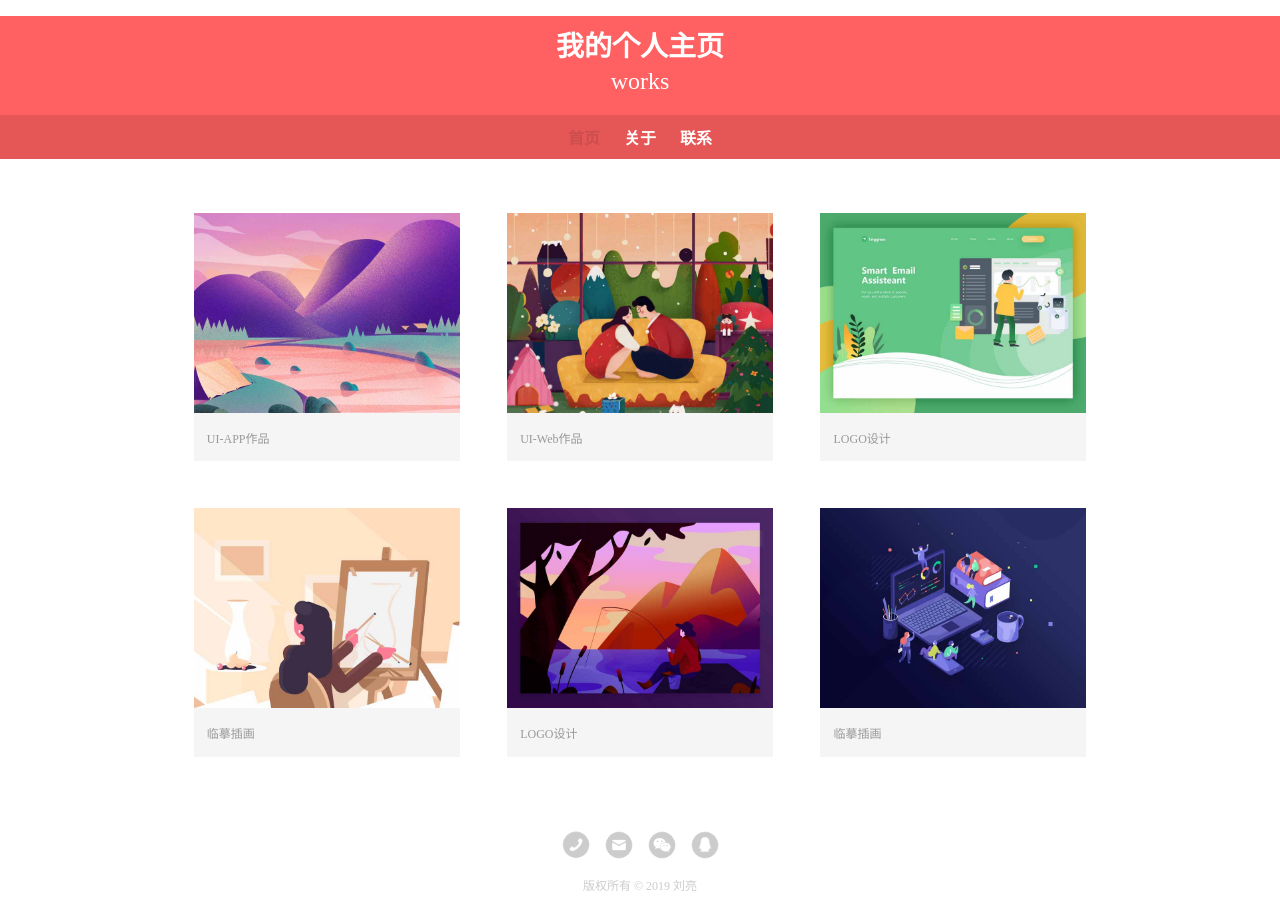
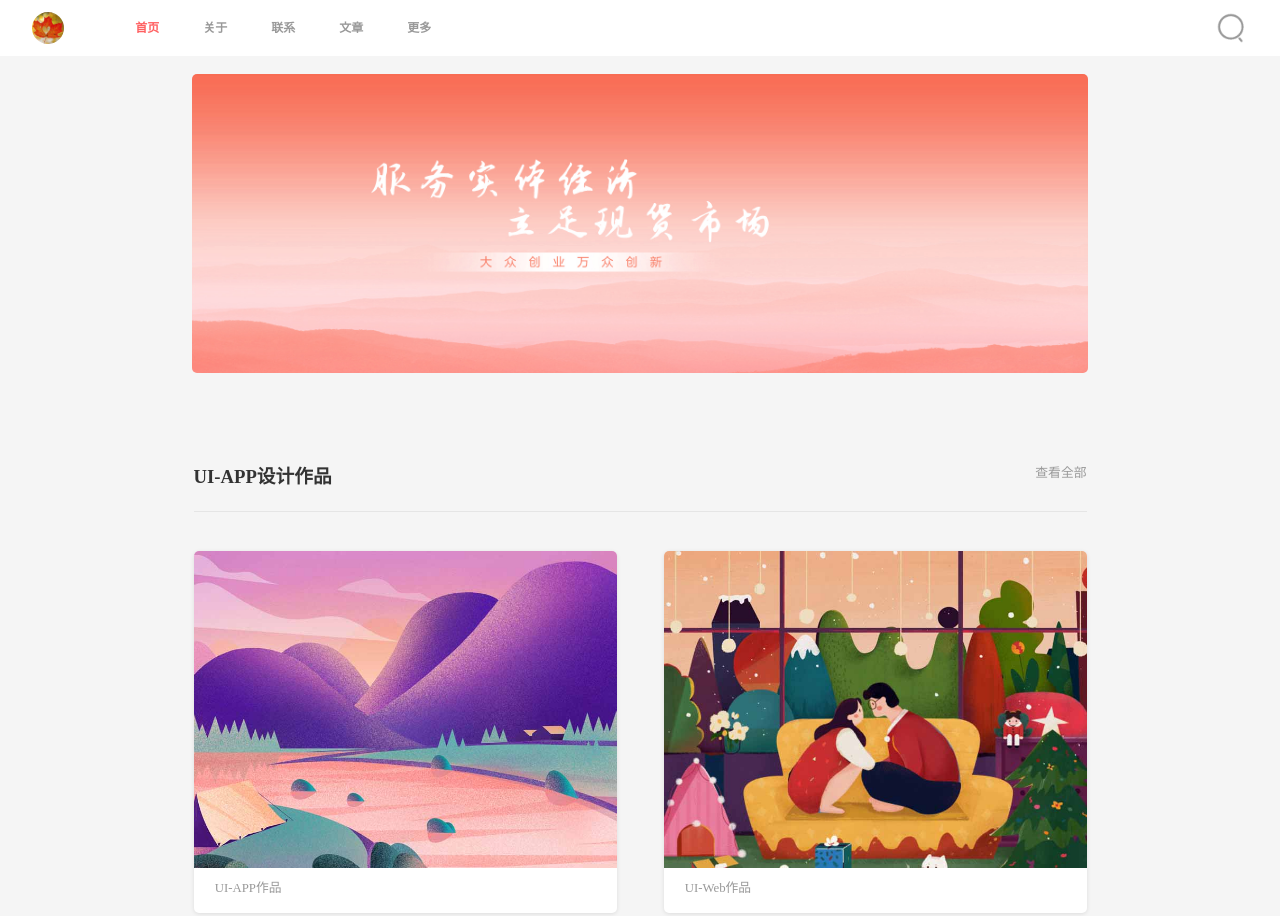
Before and after one commit to liuliang999/liuliang999.github.io, a plain HTML site: page index.html in a window 1280 px wide. Shown: the top 916 px of the page. Drawn offline with Linux system fonts and the light colour scheme.

Commit message:
点四次提交

```diff
--- a/css/main.css
+++ b/css/main.css
@@ -1,17 +1,16 @@
-@charset "utf-8";
-/* CSS Document */
 /****************
 GENERAL
 ****************/
 
 body{
 	font-family:"微软雅黑", "苹方-简";
+	height: 100%;
 }
 
-#wrapper{
+.wrapper{
 	max-width:940px;
 	margin:0 auto;
-	padding:0 5%;
+	padding:0;
 }
 
 a{
@@ -20,10 +19,17 @@ a{
 
 img{
 	max-width:100%;
+	border-radius: 5px 5px 0 0;
 }
 
+
 h3{
-	margin:0 0 1em 0;
+	margin:0 0 0.8em 0;
+}
+
+p{
+	font-size: 0.8em;
+	line-height: 2em;
 }
 
 /****************
@@ -31,69 +37,81 @@ HEARDING
 ****************/
 
 
-header{
-	float:left;
-	margin:0 0 30px 0;
-	padding:5px 0 0 0;
+.public-header{
+	text-align: center;
+	float: left;
+	margin:0;
+	padding:0;
 	width:100%;
 }
 
-#logo{
-	text-align:center;
-	margin:0;
+
+.search-icon{
+	float: right;
+	margin: 12px 0 0 0;
+	padding: 0 6px 0 0;
+	width: 20px;
+	height: 20px;
 }
 
-h1{
-	font-family:"微软雅黑", "苹方-简";
-	margin:15px 0;
-	font-size:1.75em;
-	font-weight:blod;
-	line-height:0.8em;
+.my-logo{
+	float: left;
+	margin:12px 5% 12px 2.5%;
+	padding:0;
+	width: 20px;
+	height: 20px;
+	border-radius: 100%;
 }
 
-h2{
-	font-size:0.75;
-	margin:-5px 0 0;
-	font-weight:normal;
+.item{
+	margin: 0;
+	padding: 0;
 }
+
+.header-nav-clearfloat{
+	float: left;
+	margin: 0 9%;
+	padding: 0;
+}
+
+.header-nav-clearfloat li{
+	display: inline-block;
+	margin: 0;
+	list-style: none;
+	font-size:0.75em;
+	font-weight: bold;
+}
+
+.header-nav-clearfloat li a{
+	display: block;
+	padding:0 25%;
+	list-style: none;
+	line-height: 44px;
+	text-decoration: none;
+}
+
 
 
 /****************
 NAVGATION
 ****************/
 
-nav{
-	text-align:center;
-	padding:10px 0;
-	margin:20px 0 0;
-}
 
-nav ul{
-	list-style:none;
-	margin:0 10px;
-	padding:0;
-}
 
-nav li{
-	display:inline-block;
-}
-
-nav a{
-	font-weight:800;
-	padding:15px 10px;
-}
 
 
 /****************
 FOOTER
 ****************/
 
-footer{
-	font-size:0.75em;
+.puclic-footer{
+	font-size:0.6em;
 	text-align:center;
 	clear:both;
-	padding-top:50px;
+	margin:0;
+	padding:60px 0;
 	color:#ccc;
+	background-color: #fff;
 }
 
 .social-icon{
@@ -106,51 +124,139 @@ footer{
 首页
 ****************/
 
-#gallery{
+.index-banner img{
+	float: left;
+	margin:2% auto;
+	padding:0;
+	border-radius: 5px;
+}
+
+.slide-container{
+	float:center;
+	max-width:896px;
+	margin:0 auto;
+	padding:0 2.5%;
+	list-style: none;
+}
+
+.gallery-head{
+	margin: 0;
+	padding: 0;
+	height: 30px;
+}
+
+h3{
+	float: left;
+	margin: 0;
+	padding: 0 0 0 2.5%;
+	color: #333;
+}
+
+.gallery-head a{
+	color: #999;
+}
+
+.gallery-head a p{
+	float:right;
+	margin: 0;
+	padding: 0 2.5% 0 0;
+	text-align: center;
+}
+
+.public-container-index{
+	float: left;
+	margin: 0;
+	padding:7.5% 0 7.5% 0;
+	max-width: 100%;
+}
+
+
+.public-container-index p{
+	float: left;
+}
+
+.gallery-list{
 	magin:0;
 	padding:0;
 	list-style:none;
 }
 
-#gallery li{
+.gallery-list li{
 	float:left;
 	width:45%;
 	margin:2.5%;
-	background-color:#f5f5f5;
+	border-radius: 5px;
+	background-color:#fff;
 	color:#ff6061;
+	box-shadow: 0 1px 4px 0 rgba(12, 12, 13, 0.1);
 }
 
-#gallery li a p{
+.gallery-list li a p{
 	magin:0;
-	padding:0 5% 1% 5%;
-	font-size:0.75em;
+	padding:1% 5% 2.5% 5%;
+	font-size:0.8em;
 	color:#999;
 }
+
 
 /****************
 关于
 ****************/
 
-.my-logo{
-	display:block;
-	max-width:120px;
-	margin:0 auto 30px;
+.my-photo{
+	display: block;
+	margin:5% 30px 30px 0;
+	max-width: 140px;
 	border-radius:100%;
+}
+
+.wrapper p{
+	margin: 0;
+}
+
+.wrapper section h3{
+	margin: 20px 0;
+	padding: 0;
+	width: 100%;
+}
+
+.secondary2{
+	margin: 0 2.5%;
+	padding: 0;
+
 }
 
 /****************
 联系
 ****************/
 
+.pramary{
+	float: left;
+	margin: 2.5%;
+	width: 95%;
+}
+
+.pramary .my-photo{
+	float: center;
+	margin: 2.5% auto;
+	width: 100px;
+}
+
+.secondary{
+	float: left;
+	margin: 2.5%;
+	width: 100%;
+}
+
 .contact-info{
 	list-style:none;
 	padding:0;
 	margin:0;
-	font-size:0.9em;
+	font-size:0.8em;
 }
 
 .contact-info a{
-	display:block;
+	display:inline-block;
 	min-height:20px;
 	background-repeat:no-repeat;
 	background-size:20px;
@@ -175,29 +281,38 @@ footer{
 }
 
 /****************
+详情页-首页
+****************/
+
+.gallery-head p{
+	margin: 2.5%;
+	padding: 0;
+}
+
+.gallery-list2 img{
+	float: left;
+	margin: 0 2.5% 2.5%;
+	padding: 0;
+	max-width:95%;
+	border-radius:0;
+}
+
+
+
+/****************
 COLORS
 ****************/
 
-/*red header*/
-header{
-	background-color:#ff6061;
-	border-color:#ff7b4f;
+/*导航背景*/
+.public-header{
+	/*background-color:#1a1515;*/
+	background-color:#fff;
 }
 
 /*site body*/
 body{
-	background-color:#fff;
+	background-color:#f5f5f5;
 	color:#999;
-}
-
-/*导航背景*/
-nav{
-	background:#e55757;
-}
-
-/*logo text*/
-h1,h2{
-	color:#fff;
 }
 
 /*links*/
@@ -207,11 +322,27 @@ a{
 
 
 /*nav links*/
-nav a{
-	color:#fff;
+.public-header a{
+	color:#999;
 }
 
 /*selected nav links*/
-nav a.selected,nav a:hover{
-	color:#cc4e4e;
+.public-header a.selected,.public-header a:hover{
+	color:#ff6061;
 }
+
+.gallery-head a:hover{
+	color: #ff6061;
+}
+
+.gallery-list li:hover{
+	box-shadow: 0 5px 20px 0 rgba(12, 12, 13, 0.08);
+}
+
+.gallery-list p:hover{
+	color: #ff6061;
+}
+
+.slide-banner a:hover{
+	box-shadow: 0 10px 30px 0 rgba(255, 96, 97, 0.1);
+}
--- a/css/responsive.css
+++ b/css/responsive.css
@@ -2,28 +2,99 @@
 	/****************
 	关于
 	****************/
-	#pramary{
-		width:50%;
+
+
+	.pramary{
+		width:40%;
 		float:left;
+		margin: 2.5% 0 60px 2.5%;
 	}
-	#secondary{
+	.secondary{
 		width:40%;
 		float:right;
+		margin: 2.5% 0 60px 2.5%;
 	}
+
+	.pramary .my-photo{
+		float: left;
+		margin: 2.5% 30px 80px 0;
+		width: 150px;
+	}
+
+	.secondary2{
+		width:40%;
+		float:left;
+		margin: 2.5% 0 60px 2.5%;
+	}
+
+	/****************
+	HEADDING
+	****************/
+
+
 
 	/****************
 	首页
 	****************/
-	#gallery li{
-		width:28.3333%
+
+	.search-icon{
+		float: right;
+		margin: 12px 0 0 0;
+		padding: 0 2.5% 0 0;
+		width: 32px;
+		height: 32px;
+	}
+
+	.my-logo{
+		float: left;
+		margin:12px 0 12px 2.5%;
+		padding:0;
+		width: 32px;
+		height: 32px;
+		border-radius: 100%;
+	}
+	.item{
+		margin: 0;
+		padding: 0;
+	}
+
+	.header-nav-clearfloat{
+		float: left;
+		margin: 0 0 0 4%;
+		padding:0;
+	}
+
+	.header-nav-clearfloat li{
+		display: inline-block;
+		margin: 0;
+		list-style: none;
+		font-size:0.75em;
+		font-weight: bold;
+	}
+
+	.header-nav-clearfloat li a{
+		display: block;
+		padding:0 20px;
+		list-style: none;
+		line-height: 56px;
+		text-decoration: none;
+	}
+
+	.public-container-index .gallery li{
+		width:100%
 	}
 
 	/****************
-	关于
+	联系
 	****************/
-	.my-logo{
-		float:left;
-		margin:0 5% 80px 0;
+
+
+	/****************
+	详情页-首页
+	****************/
+	.detail-index-line{
+		height: 1px;
+		margin:5% 2.5% 10%;
 	}
 }
 
--- a/index.html
+++ b/index.html
@@ -7,25 +7,41 @@
         <link rel="stylesheet" href="css/main.css">
         <link rel="stylesheet" href="css/responsive.css">
         <meta name="viewport" content="width=device-width,initial-scale=1.0">
+		<script src="js/script.js"></script>
 	</head>
-
 	<body>
-	<header>
-    	<a href="index.html" id="logo">
-        	<h1>我的个人主页</h1>
-        	<h2>works</h2>
+		<div class="public-header">
+			<a href="index.html">
+				<img src="img/logo.jpg" alt="我的logo" class="my-logo">
 			</a>
-        <nav>
-        	<ul>
-        		<li><a href="index.html" class="selected">首页</a></li>
-            	<li><a href="about.html">关于</a></li>
-            	<li><a href="contact.html">联系</a></li>
+			<ul class="header-nav-clearfloat">
+				<li class="item"><a href="index.html" class="selected">首页</a></li>
+				<li class="item"><a href="about.html">关于</a></li>
+				<li class="item"><a href="contact.html">联系</a></li>
+				<li class="item"><a href="article.html">文章</a></li>
+				<li class="item"><a href="more.html">更多</a></li>
 			</ul>
-        </nav>
-    </header>
-    <div id="wrapper">
-        <section>
-        	<ul id="gallery">
+			<a href="search.html">
+				<img src="img/search2.png" alt="搜索" class="search-icon"/>
+			</a>
+		</div>
+		<div class="index-banner">
+			<ul class="slide-container">
+            	<li class="slide-banner">
+                	<a href="" z-st="home_banner2" target="_blank">
+                    	<img src="img/banner02.jpg" srcset="" alt="banner" width="100%" height="100%">
+                    </a>
+                </li>
+            </ul>
+		</div>
+		<div class="wrapper">
+			<div class="public-container-index">
+				<div class="gallery-head">
+					<h3>UI-APP设计作品</h3>
+					<a href="detail-index.html"><p>查看全部</p></a>
+				</div>
+				<hr style="height: 0.5px;border-width: 0;background-color: #e5e5e5;margin:20px 2.5% 0;padding:0">
+				<ul class="gallery-list">
 						<li>
 							<a href="img/12-4.jpg">
 								<img src="img/12-4.jpg" alt="我的图片">
@@ -63,14 +79,59 @@
 							</a>
 						</li>
 					</ul>
-        </section>
-        <footer>
+			</div>
+			<div class="public-container-index">
+				<div class="gallery-head">
+					<h3>插画临摹作品</h3>
+					<a href="detail-index.html"><p>查看全部</p></a>
+				</div>
+				<hr style="height: 0.5px;border-width: 0;background-color: #e5e5e5;margin:20px 2.5% 0;padding:0">
+				<ul class="gallery-list">
+						<li>
+							<a href="img/12-4.jpg">
+								<img src="img/12-4.jpg" alt="我的图片">
+								<p>UI-APP作品</p>
+							</a>
+						</li>
+						<li>
+							<a href="img/13-0.jpg">
+								<img src="img/13-0.jpg" alt="我的图片">
+								<p>UI-Web作品</p>
+							</a>
+						</li>
+						<li>
+							<a href="img/a1.jpg">
+								<img src="img/a1.jpg" alt="我的图片">
+								<p>LOGO设计</p>
+							</a>
+						</li>
+						<li>
+							<a href="img/art_school.jpg">
+								<img src="img/art_school.jpg" alt="我的图片">
+								<p>临摹插画</p>
+							</a>
+						</li>
+						<li>
+							<a href="img/a1.jpg">
+								<img src="img/fishing.jpg" alt="我的图片">
+								<p>LOGO设计</p>
+							</a>
+						</li>
+						<li>
+							<a href="img/art_school.jpg">
+								<img src="img/ine.jpg" alt="我的图片">
+								<p>临摹插画</p>
+							</a>
+						</li>
+					</ul>
+			</div>
+		</div>
+		<div class="puclic-footer">
 			<img src="img/phone.png" alt="手机号" class="social-icon"/>
 			<img src="img/mail.png" alt="邮箱" class="social-icon"/>
 			<img src="img/wechat.png" alt="微信" class="social-icon"/>
 			<img src="img/qq.png" alt="qq" class="social-icon"/>
 			<p>版权所有 © 2019 刘亮</p>
-        </footer>
 		</div>
 	</body>
 </html>
```
Also changed, not shown: about.html (+24 -16 lines), contact.html (+20 -18 lines). Lines whose indentation alone changed are shown as unchanged.
